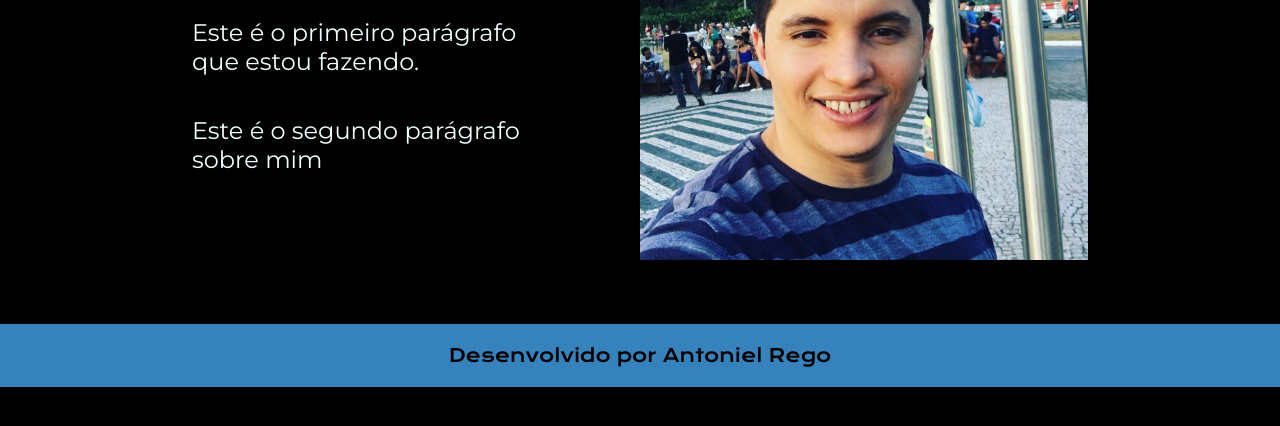
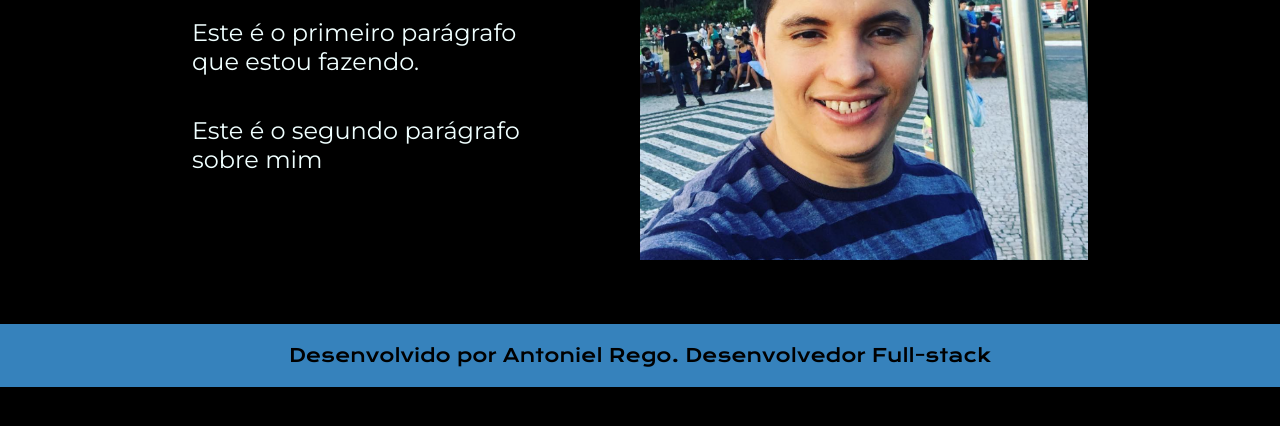
Before and after one commit to asrego/curriculo, a plain HTML site: page sobre-mim.html in a window 1280 px wide. Shown: the part 272-698 px from the top of the page. Drawn offline with nearby package versions, Linux system fonts and the light colour scheme.

Commit message:
Nova mensagem no rodapé da página sobre-mim

```diff
--- a/sobre-mim.html
+++ b/sobre-mim.html
@@ -24,7 +24,7 @@
     </main>
 
     <footer class="rodape">
-        <p>Desenvolvido por Antoniel Rego</p>
+        <p>Desenvolvido por Antoniel Rego. Desenvolvedor Full-stack</p>
     </footer>
 
 </body>
```
